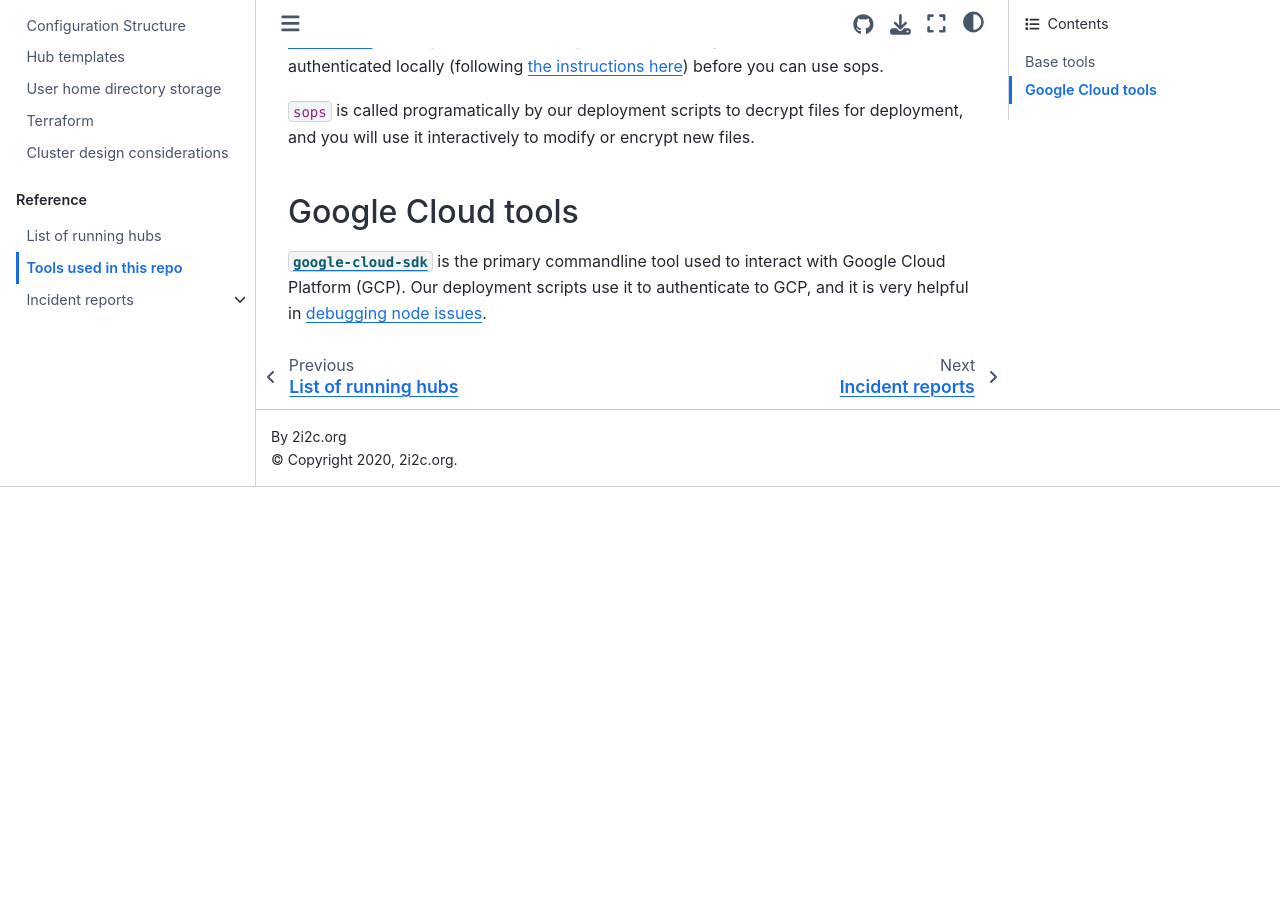
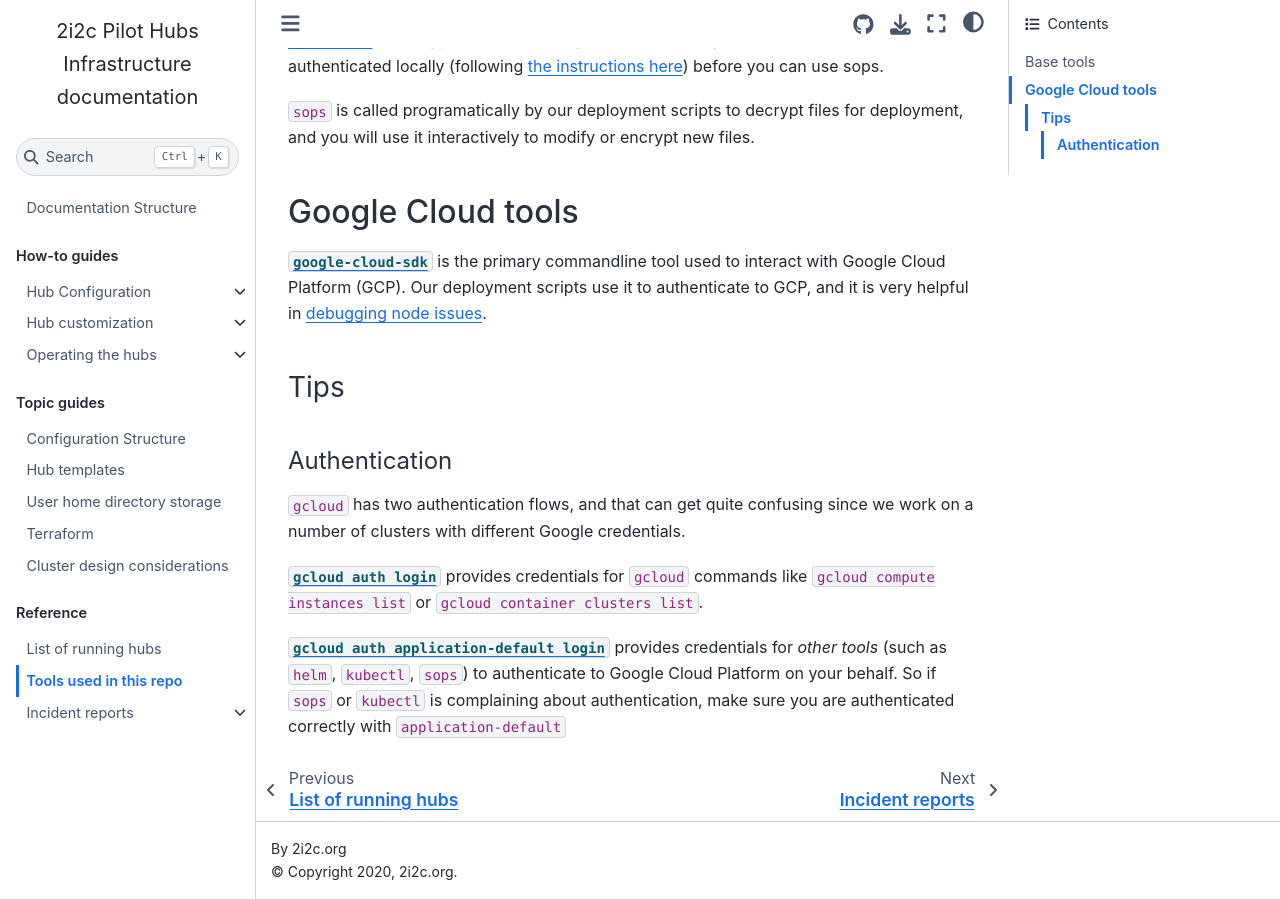
Before and after one commit to 2i2c-org/infrastructure, a Sphinx documentation site: the page built from docs/reference/tools.md, in a window 1280 px wide and 900 px high, scrolled down 1984 px. Built offline with Sphinx 7.4.7 and the Sphinx Book theme 1.1.4, drawn with Linux system fonts in a browser that asks for light colours; pages that are not in the unit, such as notebooks, are missing from menus; the version number could not be read and is left out; before the commit the page ends 2471 px from its top, so only the background shows below that.

Commit message:
Document authentication mechanisms for gcloud
Ref https://github.com/2i2c-org/pilot-hubs/issues/476

```diff
--- a/docs/reference/tools.md
+++ b/docs/reference/tools.md
@@ -92,3 +92,20 @@
 commandline tool used to interact with Google Cloud Platform (GCP). Our deployment
 scripts use it to authenticate to GCP, and it is very helpful in [debugging node
 issues](../howto/operate/node-administration.md).
+
+### Tips
+
+#### Authentication
+
+`gcloud` has two authentication flows, and that can get quite confusing since we
+work on a number of clusters with different Google credentials.
+
+[`gcloud auth login`](https://cloud.google.com/sdk/gcloud/reference/auth/login)
+provides credentials for `gcloud` commands like `gcloud compute instances list`
+or `gcloud container clusters list`.
+
+[`gcloud auth application-default login`](https://cloud.google.com/sdk/gcloud/reference/auth/application-default/login)
+provides credentials for *other tools* (such as `helm`, `kubectl`, `sops`) to
+authenticate to Google Cloud Platform on your behalf. So if `sops` or
+`kubectl` is complaining about authentication, make sure you are authenticated
+correctly with `application-default`
```
